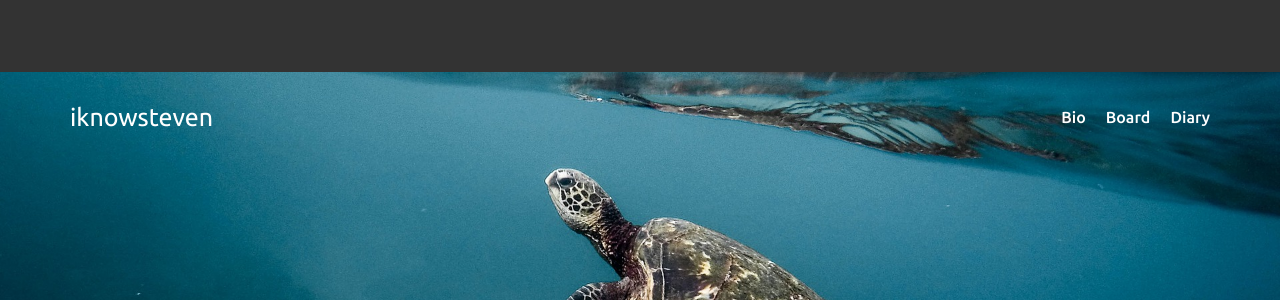
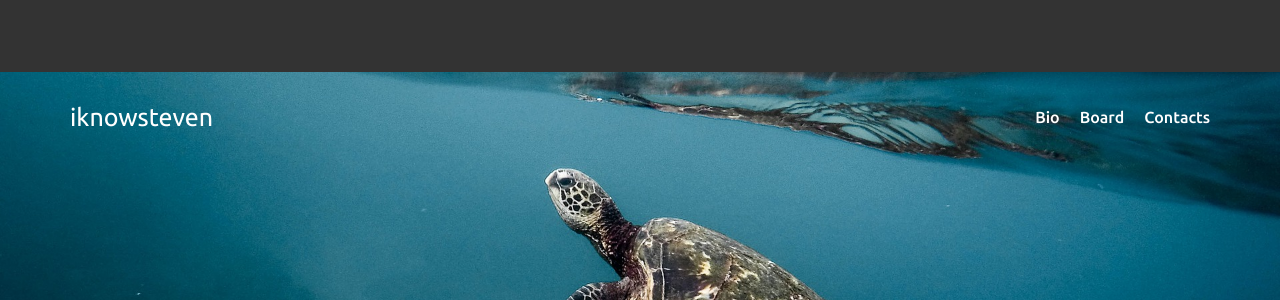
Before and after one commit to iknowSteven/iknowSteven.github.io, a Jekyll site: the page built from index.md, in a window 1280 px wide and 900 px high, scrolled down 676 px. Shown: the part 152-452 px from the top of the window. Built offline with Jekyll 4.4.1, drawn with Linux system fonts in a browser that asks for light colours; our own code applies the rules of GitHub Pages for plain Markdown files.

Commit message:
no message

```diff
--- a/_includes/countdown/Media.html
+++ b/_includes/countdown/Media.html
@@ -9,7 +9,7 @@
     <div class="countdown_container_white" id="Media">
         <img src="../../images/home/News.jpg" class="countdown_container_white_img">
         <h3 class="countdown_remain"></h3>
-        <h1 class="countdown_container_white_title">on Media</h1>
+        <h1 class="countdown_container_white_title">Press Centre</h1>
         <h4 class="countdown_container_white_subtext">신문에 나온 기사들을 정리해보았습니다.</h4>
         <h4 class="countdown_container_white_subtext_post">100 Posts</h4>
         <div class="countdown_since">2019-02-01</div>
--- a/_layouts/home.html
+++ b/_layouts/home.html
@@ -37,7 +37,7 @@
             <nav id="all_countdown_chapter_header_nav">
                 <li>Bio</li>
                 <li>Board</li>
-                <li style="margin-right: 0">Diary</li>
+                <li style="margin-right: 0">Contacts</li>
             </nav>
         </header>
         <p id="all_countdown_title">More waters to explore</p>
```
